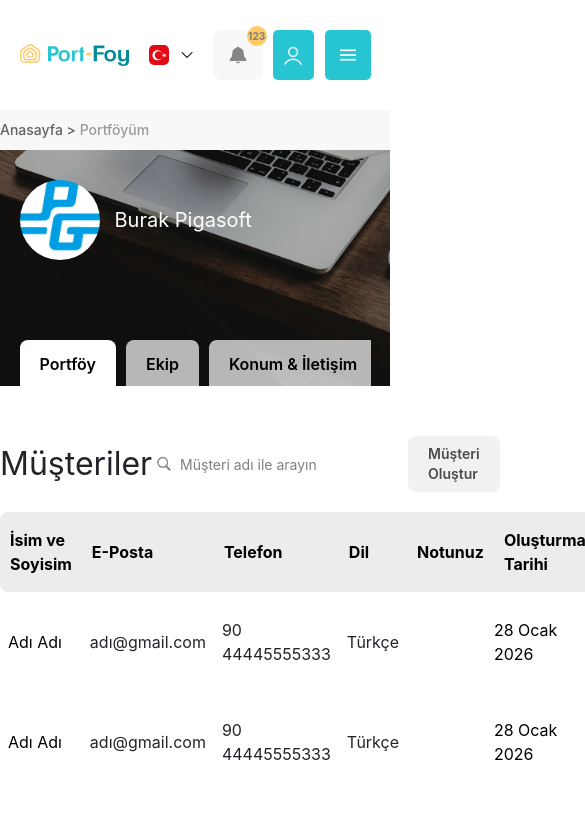
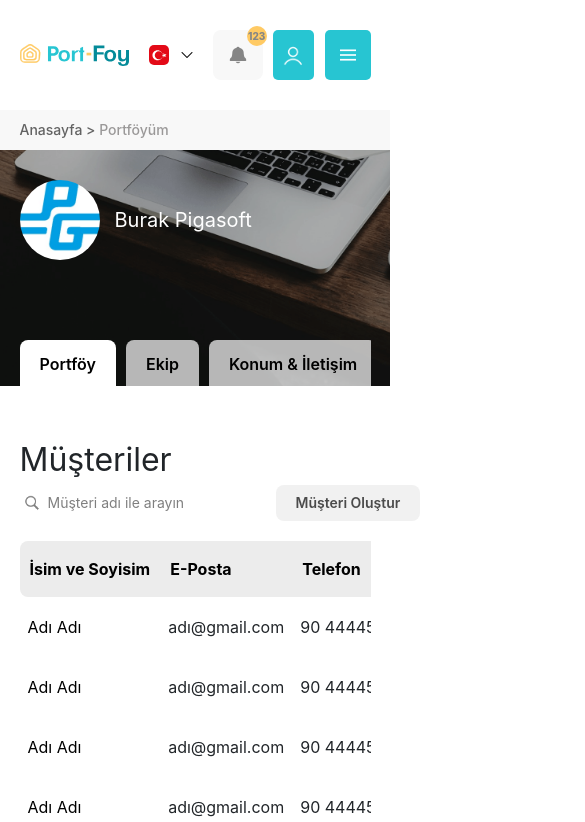
Before and after one commit to melihkostk/portfoy, a React (Vite) app: page /company/customers in a window 390 px wide. Shown: the top 822 px of the page, 585 px wide, since content can reach past the window. Built offline with nearby package versions, Linux system fonts and the light colour scheme.

Commit message:
Added breakpoints to the customers page

```diff
--- a/src/components/CustomerCard.jsx
+++ b/src/components/CustomerCard.jsx
@@ -4,11 +4,11 @@ export function CustomerCard(){
     return(
         <tr>
             <td className="py-3 px-2 overflow-hidden text-ellipsis whitespace-nowrap max-w-[30ch] truncate">Adı Adı</td>
-            <td className="py-3 px-2 text-[#212529] text-base">adı@gmail.com</td>
-            <td className="py-3 px-2 text-[#212529] text-base">
+            <td className="py-3 px-2 text-[#212529] text-base whitespace-nowrap">adı@gmail.com</td>
+            <td className="py-3 px-2 text-[#212529] text-base whitespace-nowrap">
                 90 44445555333
             </td>
-            <td className="py-3 px-2 text-[#212529] text-base">
+            <td className="py-3 px-2 text-[#212529] text-base whitespace-nowrap">
                 Türkçe
             </td>
             <td>
@@ -19,9 +19,9 @@ export function CustomerCard(){
            </td>
            <td className="flex items-center gap-1 py-3 px-2">
                 <button className="bg-[#f1f1f1] py-2 px-5 rounded-lg cursor-pointer hover:bg-[#c3c3c3] transition-colors duration-300 ease-in-out">
-                    <img className="w-5 h-5" src={pencil} alt="" />
+                    <img className="w-5 h-5 min-w-5 min-h-5" src={pencil} alt="" />
                 </button>
-                <div className="bg-[#f1f1f1] py-2 px-5 rounded-lg text-sm text-[#4b4b4b] font-semibold cursor-pointer hover:bg-[#c3c3c3] transition-colors duration-300 ease-in-out">
+                <div className="bg-[#f1f1f1] py-2 px-5 rounded-lg whitespace-nowrap text-sm text-[#4b4b4b] font-semibold cursor-pointer hover:bg-[#c3c3c3] transition-colors duration-300 ease-in-out">
                     Hiç teklif yok
                 </div>
            </td>
--- a/src/pages/Customers.jsx
+++ b/src/pages/Customers.jsx
@@ -10,33 +10,33 @@ export function Customers() {
         <div className='flex flex-col items-center font-sf'>
             <Header />
             <div className="w-full bg-[#f8f8f8] flex justify-center py-2.5">
-                <div className="w-full max-w-350">
+                <div className="w-full max-w-[90%]">
                     <p className="text-sm text-[#636363] font-medium">Anasayfa {">"} <span className="text-[#9a9898]"> Portföyüm</span></p>
                 </div>
             </div>
             <CompanyHeader />
-            <div className="w-full max-w-350 mt-12.5">
-                <div className="flex justify-between items-center mb-5">
+            <div className="w-full max-w-[90%] mt-12.5">
+                <div className="flex justify-between items-center mb-5 flex-wrap">
                     <h2 className="text-[#212529] text-[32px]">Müşteriler</h2>
                     <div className="flex items-center gap-2.5">
-                        <div className="flex items-center relative">
+                        <div className="flex items-center relative max-[992px]:w-full">
                             <img className="w-4 h-4 absolute left-1" src={graySearch} alt="" />
                             <input className="text-sm pl-7 rounded-lg h-9.25 placeholder:text-sm focus:outline-none focus:ring-0 focus:bg-[#f8f8f8]" type="text" placeholder="Müşteri adı ile arayın" />
                         </div>
-                        <a className="text-[#4b4b4b] bg-[#f1f1f1] text-sm py-2 px-5 font-semibold rounded-lg hover:bg-[#c3c3c3] transition-colors duration-300 ease-in-out cursor-pointer" href="">Müşteri Oluştur</a>
+                        <a className="text-[#4b4b4b] bg-[#f1f1f1] whitespace-nowrap text-sm py-2 px-5 font-semibold rounded-lg hover:bg-[#c3c3c3] transition-colors duration-300 ease-in-out cursor-pointer" href="">Müşteri Oluştur</a>
                     </div>
                 </div>
-                <div>
+                <div className="overflow-auto">
                     <table className="w-full">
                         <thead>
                             <tr>
-                                <th className="text-start bg-[#ececec] py-4 px-2.5 rounded-l-lg">İsim ve Soyisim</th>
-                                <th className="text-start bg-[#ececec] py-4 px-2.5">E-Posta</th>
-                                <th className="text-start bg-[#ececec] py-4 px-2.5">Telefon</th>
-                                <th className="text-start bg-[#ececec] py-4 px-2.5">Dil</th>
-                                <th className="text-start bg-[#ececec] py-4 px-2.5">Notunuz</th>
-                                <th className="text-start bg-[#ececec] py-4 px-2.5">Oluşturma Tarihi</th>
-                                <th className="text-start bg-[#ececec] py-4 px-2.5 rounded-r-lg">Teklif ve İşlemler</th>
+                                <th className="text-start bg-[#ececec] py-4 px-2.5 rounded-l-lg whitespace-nowrap">İsim ve Soyisim</th>
+                                <th className="text-start bg-[#ececec] py-4 px-2.5 whitespace-nowrap">E-Posta</th>
+                                <th className="text-start bg-[#ececec] py-4 px-2.5 whitespace-nowrap">Telefon</th>
+                                <th className="text-start bg-[#ececec] py-4 px-2.5 whitespace-nowrap">Dil</th>
+                                <th className="text-start bg-[#ececec] py-4 px-2.5 whitespace-nowrap">Notunuz</th>
+                                <th className="text-start bg-[#ececec] py-4 px-2.5 whitespace-nowrap">Oluşturma Tarihi</th>
+                                <th className="text-start bg-[#ececec] py-4 px-2.5 rounded-r-lg whitespace-nowrap">Teklif ve İşlemler</th>
                             </tr>
                         </thead>
                         <tbody>
@@ -51,7 +51,7 @@ export function Customers() {
                 </div>
             </div>
             <div className='w-full mt-40 mb-30'>
-                <div className='w-full mx-auto max-w-350 flex flex-col items-center justify-center bg-[#f7f6fb]'>
+                <div className='w-full mx-auto max-w-[90%] flex flex-col items-center justify-center bg-[#f7f6fb]'>
                     <AppLinks />
                 </div>
             </div>
```
